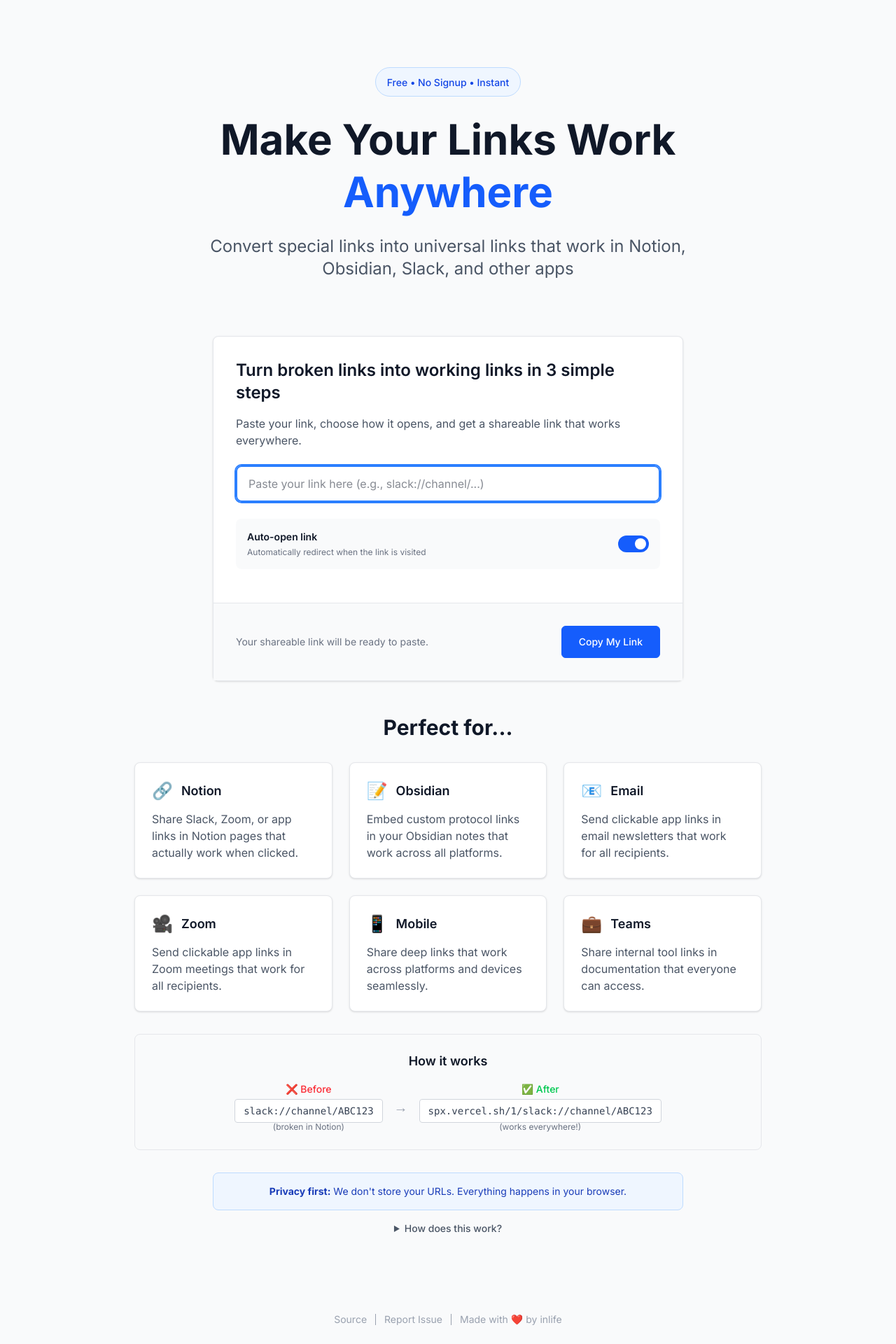
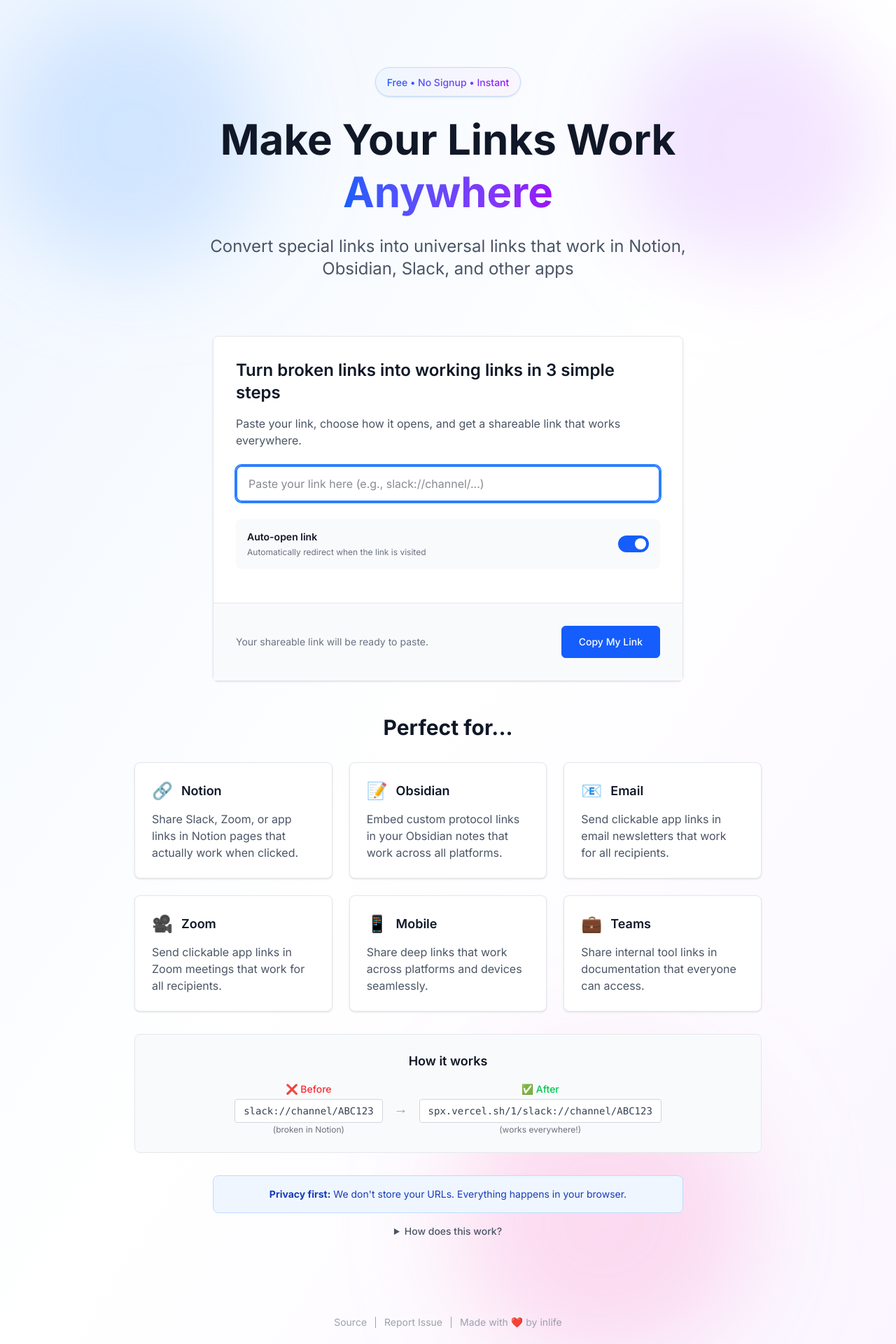
Before and after one commit to inlife/spx, a Next.js app: page / in a window 1280 px wide. Shown: the top 1920 px of the page at 70% size. Built offline with nearby package versions, Linux system fonts and the light colour scheme.

Commit message:
added bg colors

```diff
--- a/app/globals.css
+++ b/app/globals.css
@@ -18,3 +18,32 @@
     @apply h-full;
   }
 }
+
+@layer utilities {
+  @keyframes blob {
+    0% {
+      transform: translate(0px, 0px) scale(1);
+    }
+    33% {
+      transform: translate(30px, -50px) scale(1.1);
+    }
+    66% {
+      transform: translate(-20px, 20px) scale(0.9);
+    }
+    100% {
+      transform: translate(0px, 0px) scale(1);
+    }
+  }
+
+  .animate-blob {
+    animation: blob 7s infinite;
+  }
+
+  .animation-delay-2000 {
+    animation-delay: 2s;
+  }
+
+  .animation-delay-4000 {
+    animation-delay: 4s;
+  }
+}
--- a/app/page.js
+++ b/app/page.js
@@ -24,14 +24,21 @@ export default function HomePage() {
         setTimeout(() => setButtonText("Copy My Link"), 2500)
     }
 
-    return <main className="w-full min-h-screen flex justify-center p-4 sm:p-6 lg:p-8 flex-col pb-32">
+    return <main className="w-full min-h-screen flex justify-center p-4 sm:p-6 lg:p-8 flex-col pb-32 bg-gradient-to-br from-blue-50 via-white to-purple-50 relative overflow-hidden">
+        {/* Decorative gradient orbs */}
+        <div className="absolute top-0 left-0 w-96 h-96 bg-blue-400 rounded-full mix-blend-multiply filter blur-3xl opacity-20 animate-blob"></div>
+        <div className="absolute top-0 right-0 w-96 h-96 bg-purple-400 rounded-full mix-blend-multiply filter blur-3xl opacity-20 animate-blob animation-delay-2000"></div>
+        <div className="absolute bottom-0 left-1/2 w-96 h-96 bg-pink-400 rounded-full mix-blend-multiply filter blur-3xl opacity-20 animate-blob animation-delay-4000"></div>
+
+        {/* Content wrapper with relative positioning */}
+        <div className="relative z-10 w-full flex flex-col items-center">
         {/* Hero Section */}
         <section className="text-center mt-8 sm:mt-12 lg:mt-16 mb-12 max-w-4xl mx-auto">
-            <div className="inline-block bg-blue-50 border border-blue-200 rounded-full px-4 py-2 mb-6">
-                <span className="text-sm font-medium text-blue-700">Free • No Signup • Instant</span>
+            <div className="inline-block bg-gradient-to-r from-blue-50 to-purple-50 border border-blue-200 rounded-full px-4 py-2 mb-6 shadow-sm">
+                <span className="text-sm font-medium bg-gradient-to-r from-blue-600 to-purple-600 bg-clip-text text-transparent">Free • No Signup • Instant</span>
             </div>
             <h1 className="text-4xl sm:text-5xl lg:text-6xl font-bold text-gray-900 mb-6 leading-tight">
-                Make Your Links Work <span className="text-blue-600">Anywhere</span>
+                Make Your Links Work <span className="bg-gradient-to-r from-blue-600 to-purple-600 bg-clip-text text-transparent">Anywhere</span>
             </h1>
             <p className="text-xl sm:text-2xl text-gray-600 mb-8 max-w-3xl mx-auto">
                 Convert special links into universal links that work in Notion, Obsidian, Slack, and other apps
@@ -150,13 +157,13 @@ export default function HomePage() {
                     <div className="text-center">
                         <div className="text-red-500 text-sm font-medium mb-2">❌ Before</div>
                         <code className="bg-white border border-gray-300 rounded px-3 py-2 text-sm text-gray-700 break-all">slack://channel/ABC123</code>
-                        <div className="text-xs text-gray-500 mt-1">(broken in Notion)</div>
+                        <div className="text-xs mt-2 text-gray-500 mt-1">(broken in Notion)</div>
                     </div>
                     <div className="text-gray-400 text-xl">→</div>
                     <div className="text-center">
                         <div className="text-green-500 text-sm font-medium mb-2">✅ After</div>
                         <code className="bg-white border border-gray-300 rounded px-3 py-2 text-sm text-gray-700 break-all">spx.vercel.sh/1/slack://channel/ABC123</code>
-                        <div className="text-xs text-gray-500 mt-1">(works everywhere!)</div>
+                        <div className="text-xs mt-2 text-gray-500 mt-1">(works everywhere!)</div>
                     </div>
                 </div>
             </div>
@@ -183,5 +190,6 @@ export default function HomePage() {
         </section>
 
         <Footer />
+        </div>
     </main>
 }
```
